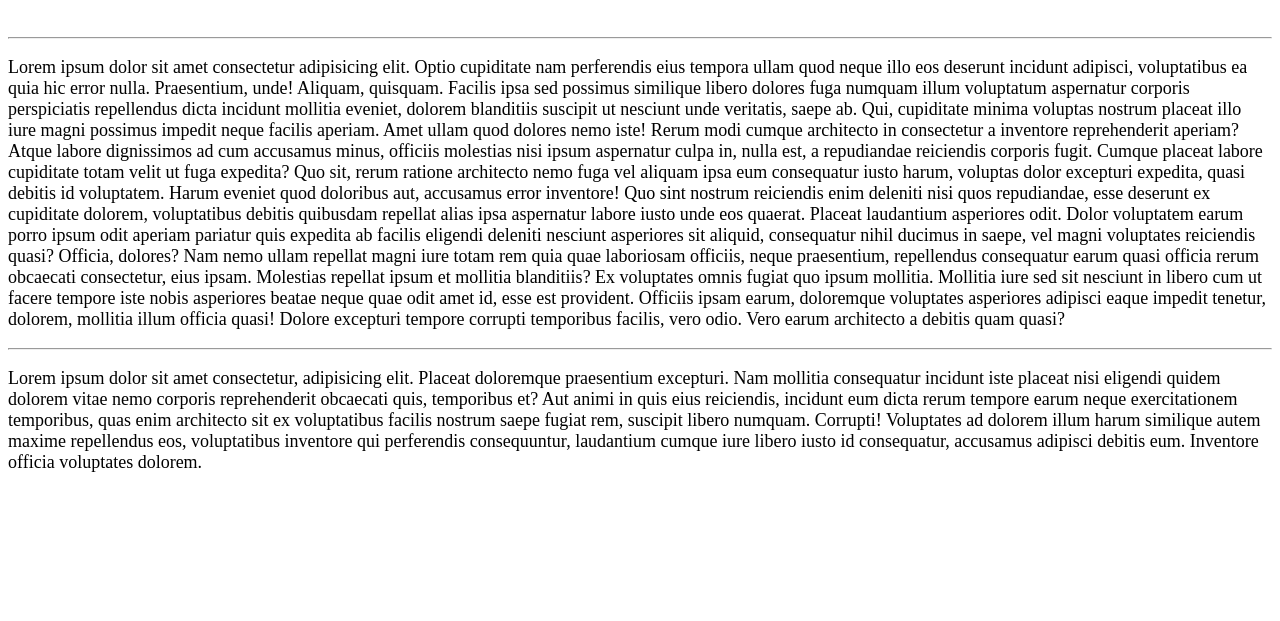
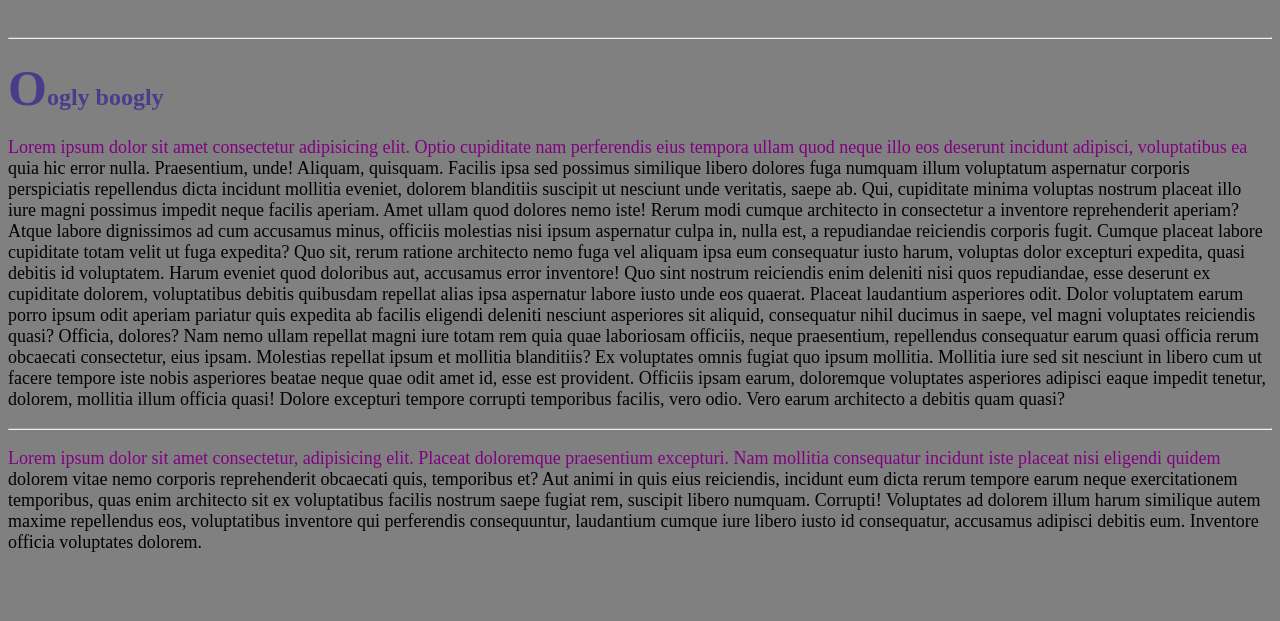
Before and after one commit to Thatoneguy051/learning-CSS, a plain HTML site: page index.html in a window 1280 px wide. Shown: the part 179-800 px from the top of the page. Drawn offline with Linux system fonts and the light colour scheme.

Commit message:
First letter and selection

```diff
--- a/demo.css
+++ b/demo.css
@@ -1,12 +1,33 @@
-p{
+p {
     font-weight: 450;
     font-size: large;
 }
-h1{
+
+h1 {
     text-align: center;
     text-decoration: #f78120 underline wavy;
     font-weight: 400;
     letter-spacing: 15px;
     font-size: 80px;
-    font-family: 'Segoe UI', futura ,arial;
+    font-family: 'Segoe UI', futura, arial;
 }
+
+* {
+    background-color: gray;
+}
+
+h1,h2 {
+    color: darkslateblue;
+}
+
+h2::first-letter{
+    font-size: 50px;
+}
+
+p::first-line {
+    color:purple;
+}
+
+p::selection{
+    background-color: #fcbf49; ;
+}
--- a/index.html
+++ b/index.html
@@ -12,6 +12,7 @@
 <hr>
 
 <body>
+    <h2>Oogly boogly</h2>
     <p>
         Lorem ipsum dolor sit amet consectetur adipisicing elit. Optio cupiditate nam perferendis eius tempora ullam
         quod neque illo eos deserunt incidunt adipisci, voluptatibus ea quia hic error nulla. Praesentium, unde!
```
